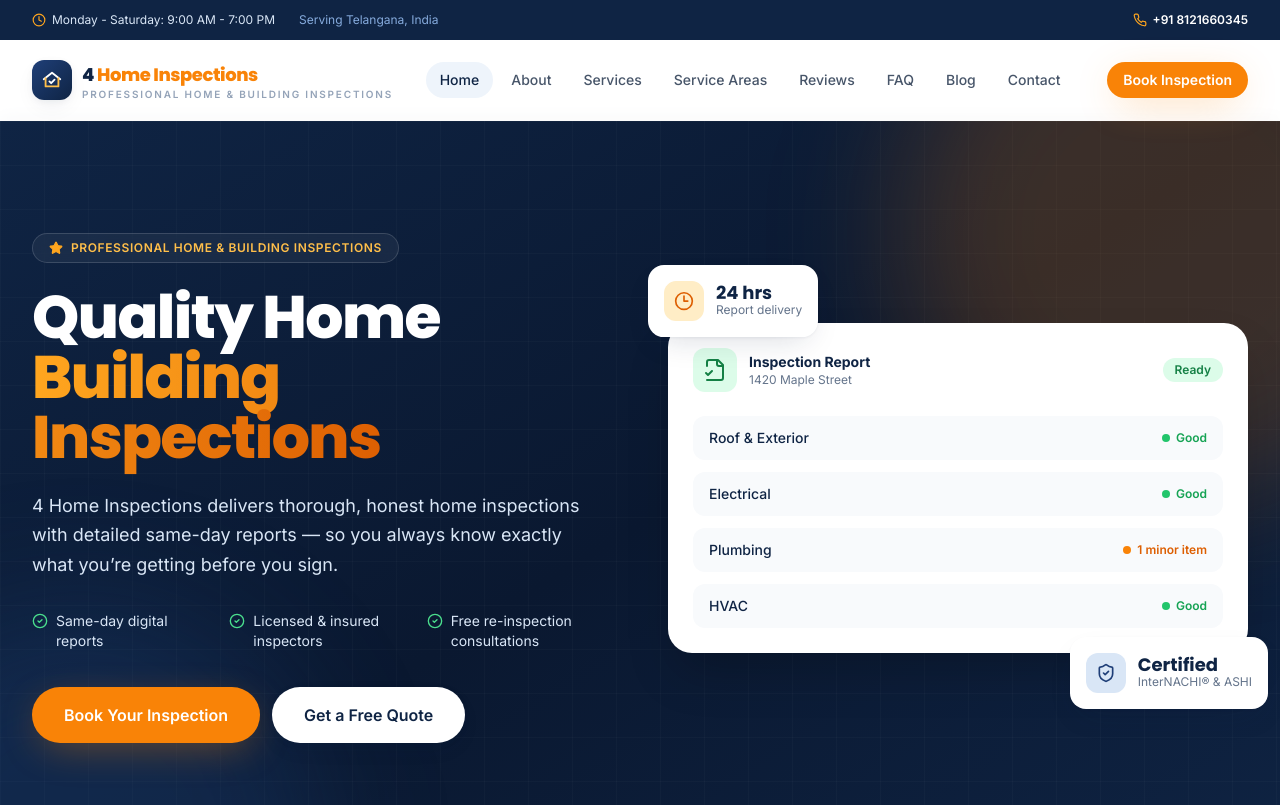
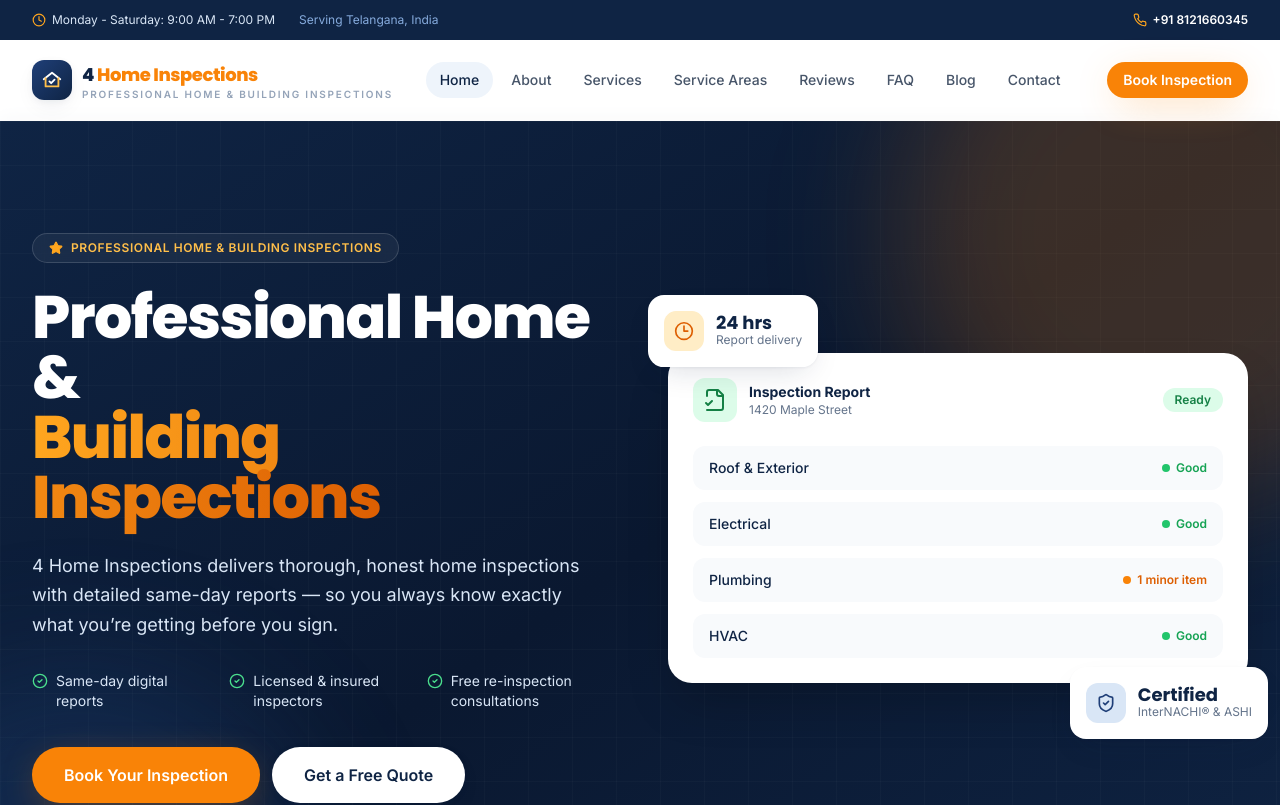
Before and after one commit to saichowdary96/4homeinspections, a Next.js app: page / in a window 1280 px wide. Shown: the top 805 px of the page. Built offline with nearby package versions, Linux system fonts and the light colour scheme.

Commit message:
Update Hero.tsx

```diff
--- a/src/components/sections/Hero.tsx
+++ b/src/components/sections/Hero.tsx
@@ -57,7 +57,7 @@ export function Hero() {
               animate="show"
               className="mt-6 text-4xl font-extrabold leading-[1.08] text-white sm:text-5xl lg:text-6xl"
             >
-             Quality Home
+            Professional Home &
 <br />
 <span className="text-gradient">
   Building Inspections
```
